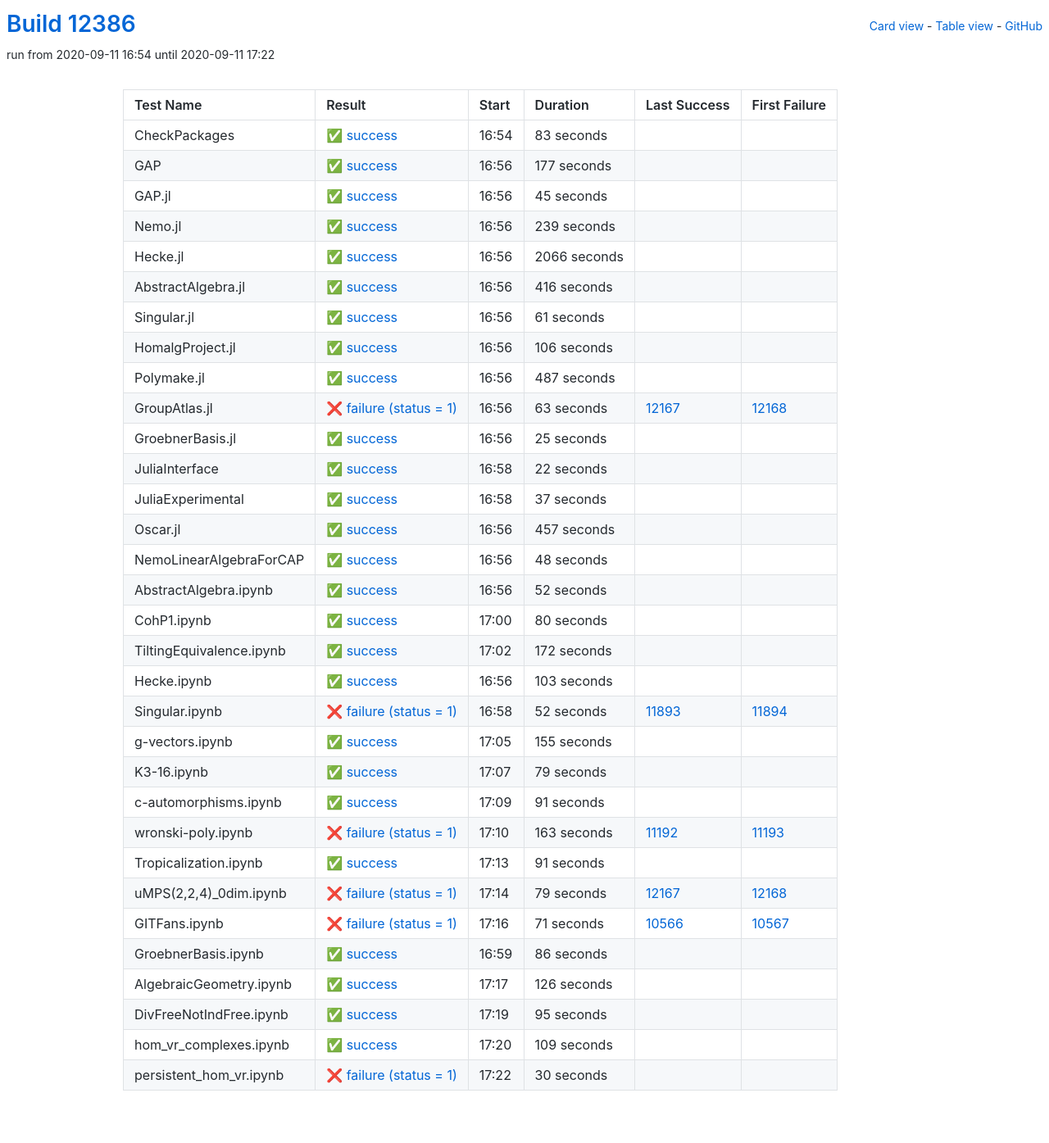
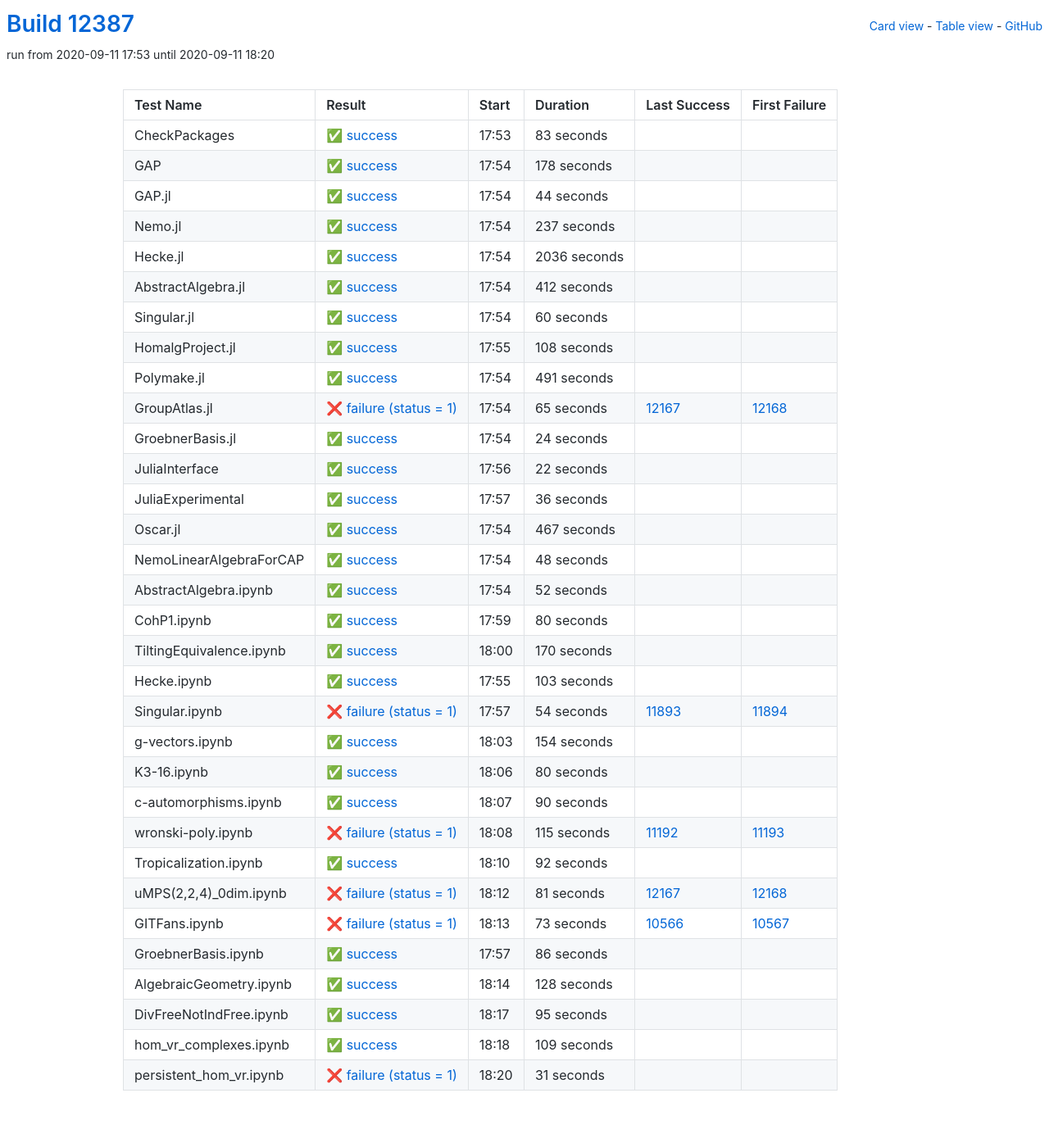
Before and after one commit to oscar-system/oscar-ci-status, a Jekyll site: the page built from table.html, in a window 1280 px wide. Shown: the whole page at 82% size. Built offline with Jekyll 4.4.1, drawn with Linux system fonts in a browser that asks for light colours.

Commit message:
Build #12387

```diff
--- a/_data/ci.yml
+++ b/_data/ci.yml
@@ -1,6 +1,6 @@
 ---
-build: 12386
-build_url: https://oscarci.mathematik.uni-kl.de/job/oscar/12386/
+build: 12387
+build_url: https://oscarci.mathematik.uni-kl.de/job/oscar/12387/
 job: oscar
 organization: oscar-system
 repo: oscar-ci-status
@@ -8,8 +8,8 @@
 tests:
 - name: CheckPackages
   id: checkpackages
-  log: https://oscarci.mathematik.uni-kl.de/job/oscar/12386/artifact/logs/build-12386/CheckPackages.log
-  start: 2020-09-11 16:54
+  log: https://oscarci.mathematik.uni-kl.de/job/oscar/12387/artifact/logs/build-12387/CheckPackages.log
+  start: 2020-09-11 17:53
   success: true
   exitcode: 0
   status: success
@@ -20,128 +20,128 @@
   first_failure_url:
 - name: GAP
   id: gap
-  log: https://oscarci.mathematik.uni-kl.de/job/oscar/12386/artifact/logs/build-12386/GAP.log
-  start: 2020-09-11 16:56
+  log: https://oscarci.mathematik.uni-kl.de/job/oscar/12387/artifact/logs/build-12387/GAP.log
+  start: 2020-09-11 17:54
   success: true
   exitcode: 0
   status: success
-  duration: 177
+  duration: 178
   last_success: false
   last_success_url:
   first_failure: false
   first_failure_url:
 - name: GAP.jl
   id: gap-jl
-  log: https://oscarci.mathematik.uni-kl.de/job/oscar/12386/artifact/logs/build-12386/GAP.jl.log
-  start: 2020-09-11 16:56
+  log: https://oscarci.mathematik.uni-kl.de/job/oscar/12387/artifact/logs/build-12387/GAP.jl.log
+  start: 2020-09-11 17:54
   success: true
   exitcode: 0
   status: success
-  duration: 45
+  duration: 44
   last_success: false
   last_success_url:
   first_failure: false
   first_failure_url:
 - name: Nemo.jl
   id: nemo-jl
-  log: https://oscarci.mathematik.uni-kl.de/job/oscar/12386/artifact/logs/build-12386/Nemo.jl.log
-  start: 2020-09-11 16:56
+  log: https://oscarci.mathematik.uni-kl.de/job/oscar/12387/artifact/logs/build-12387/Nemo.jl.log
+  start: 2020-09-11 17:54
   success: true
   exitcode: 0
   status: success
-  duration: 239
+  duration: 237
   last_success: false
   last_success_url:
   first_failure: false
   first_failure_url:
 - name: Hecke.jl
   id: hecke-jl
-  log: https://oscarci.mathematik.uni-kl.de/job/oscar/12386/artifact/logs/build-12386/Hecke.jl.log
-  start: 2020-09-11 16:56
+  log: https://oscarci.mathematik.uni-kl.de/job/oscar/12387/artifact/logs/build-12387/Hecke.jl.log
+  start: 2020-09-11 17:54
   success: true
   exitcode: 0
   status: success
-  duration: 2066
+  duration: 2036
   last_success: false
   last_success_url:
   first_failure: false
   first_failure_url:
 - name: AbstractAlgebra.jl
   id: abstractalgebra-jl
-  log: https://oscarci.mathematik.uni-kl.de/job/oscar/12386/artifact/logs/build-12386/AbstractAlgebra.jl.log
-  start: 2020-09-11 16:56
+  log: https://oscarci.mathematik.uni-kl.de/job/oscar/12387/artifact/logs/build-12387/AbstractAlgebra.jl.log
+  start: 2020-09-11 17:54
   success: true
   exitcode: 0
   status: success
-  duration: 416
+  duration: 412
   last_success: false
   last_success_url:
   first_failure: false
   first_failure_url:
 - name: Singular.jl
   id: singular-jl
-  log: https://oscarci.mathematik.uni-kl.de/job/oscar/12386/artifact/logs/build-12386/Singular.jl.log
-  start: 2020-09-11 16:56
+  log: https://oscarci.mathematik.uni-kl.de/job/oscar/12387/artifact/logs/build-12387/Singular.jl.log
+  start: 2020-09-11 17:54
   success: true
   exitcode: 0
   status: success
-  duration: 61
+  duration: 60
   last_success: false
   last_success_url:
   first_failure: false
   first_failure_url:
 - name: HomalgProject.jl
   id: homalgproject-jl
-  log: https://oscarci.mathematik.uni-kl.de/job/oscar/12386/artifact/logs/build-12386/HomalgProject.jl.log
-  start: 2020-09-11 16:56
+  log: https://oscarci.mathematik.uni-kl.de/job/oscar/12387/artifact/logs/build-12387/HomalgProject.jl.log
+  start: 2020-09-11 17:55
   success: true
   exitcode: 0
   status: success
-  duration: 106
+  duration: 108
   last_success: false
   last_success_url:
   first_failure: false
   first_failure_url:
 - name: Polymake.jl
   id: polymake-jl
-  log: https://oscarci.mathematik.uni-kl.de/job/oscar/12386/artifact/logs/build-12386/Polymake.jl.log
-  start: 2020-09-11 16:56
+  log: https://oscarci.mathematik.uni-kl.de/job/oscar/12387/artifact/logs/build-12387/Polymake.jl.log
+  start: 2020-09-11 17:54
   success: true
   exitcode: 0
   status: success
-  duration: 487
+  duration: 491
   last_success: false
   last_success_url:
   first_failure: false
   first_failure_url:
 - name: GroupAtlas.jl
   id: groupatlas-jl
-  log: https://oscarci.mathematik.uni-kl.de/job/oscar/12386/artifact/logs/build-12386/GroupAtlas.jl.log
-  start: 2020-09-11 16:56
+  log: https://oscarci.mathematik.uni-kl.de/job/oscar/12387/artifact/logs/build-12387/GroupAtlas.jl.log
+  start: 2020-09-11 17:54
   success: false
   exitcode: 1
   status: failure
-  duration: 63
+  duration: 65
   last_success: 12167
   last_success_url: https://oscarci.mathematik.uni-kl.de/job/oscar/12167/
   first_failure: 12168
   first_failure_url: https://oscarci.mathematik.uni-kl.de/job/oscar/12168/
 - name: GroebnerBasis.jl
   id: groebnerbasis-jl
-  log: https://oscarci.mathematik.uni-kl.de/job/oscar/12386/artifact/logs/build-12386/GroebnerBasis.jl.log
-  start: 2020-09-11 16:56
+  log: https://oscarci.mathematik.uni-kl.de/job/oscar/12387/artifact/logs/build-12387/GroebnerBasis.jl.log
+  start: 2020-09-11 17:54
   success: true
   exitcode: 0
   status: success
-  duration: 25
+  duration: 24
   last_success: false
   last_success_url:
   first_failure: false
   first_failure_url:
 - name: JuliaInterface
   id: juliainterface
-  log: https://oscarci.mathematik.uni-kl.de/job/oscar/12386/artifact/logs/build-12386/JuliaInterface.log
-  start: 2020-09-11 16:58
+  log: https://oscarci.mathematik.uni-kl.de/job/oscar/12387/artifact/logs/build-12387/JuliaInterface.log
+  start: 2020-09-11 17:56
   success: true
   exitcode: 0
   status: success
@@ -152,32 +152,32 @@
   first_failure_url:
 - name: JuliaExperimental
   id: juliaexperimental
-  log: https://oscarci.mathematik.uni-kl.de/job/oscar/12386/artifact/logs/build-12386/JuliaExperimental.log
-  start: 2020-09-11 16:58
+  log: https://oscarci.mathematik.uni-kl.de/job/oscar/12387/artifact/logs/build-12387/JuliaExperimental.log
+  start: 2020-09-11 17:57
   success: true
   exitcode: 0
   status: success
-  duration: 37
+  duration: 36
   last_success: false
   last_success_url:
   first_failure: false
   first_failure_url:
 - name: Oscar.jl
   id: oscar-jl
-  log: https://oscarci.mathematik.uni-kl.de/job/oscar/12386/artifact/logs/build-12386/Oscar.jl.log
-  start: 2020-09-11 16:56
+  log: https://oscarci.mathematik.uni-kl.de/job/oscar/12387/artifact/logs/build-12387/Oscar.jl.log
+  start: 2020-09-11 17:54
   success: true
   exitcode: 0
   status: success
-  duration: 457
+  duration: 467
   last_success: false
   last_success_url:
   first_failure: false
   first_failure_url:
 - name: NemoLinearAlgebraForCAP
   id: nemolinearalgebraforcap
-  log: https://oscarci.mathematik.uni-kl.de/job/oscar/12386/artifact/logs/build-12386/NemoLinearAlgebraForCAP.log
-  start: 2020-09-11 16:56
+  log: https://oscarci.mathematik.uni-kl.de/job/oscar/12387/artifact/logs/build-12387/NemoLinearAlgebraForCAP.log
+  start: 2020-09-11 17:54
   success: true
   exitcode: 0
   status: success
@@ -188,8 +188,8 @@
   first_failure_url:
 - name: AbstractAlgebra.ipynb
   id: abstractalgebra-ipynb
-  log: https://oscarci.mathematik.uni-kl.de/job/oscar/12386/artifact/logs/build-12386/AbstractAlgebra.ipynb.log
-  start: 2020-09-11 16:56
+  log: https://oscarci.mathematik.uni-kl.de/job/oscar/12387/artifact/logs/build-12387/AbstractAlgebra.ipynb.log
+  start: 2020-09-11 17:54
   success: true
   exitcode: 0
   status: success
@@ -200,8 +200,8 @@
   first_failure_url:
 - name: CohP1.ipynb
   id: cohp1-ipynb
-  log: https://oscarci.mathematik.uni-kl.de/job/oscar/12386/artifact/logs/build-12386/CohP1.ipynb.log
-  start: 2020-09-11 17:00
+  log: https://oscarci.mathematik.uni-kl.de/job/oscar/12387/artifact/logs/build-12387/CohP1.ipynb.log
+  start: 2020-09-11 17:59
   success: true
   exitcode: 0
   status: success
@@ -212,20 +212,20 @@
   first_failure_url:
 - name: TiltingEquivalence.ipynb
   id: tiltingequivalence-ipynb
-  log: https://oscarci.mathematik.uni-kl.de/job/oscar/12386/artifact/logs/build-12386/TiltingEquivalence.ipynb.log
-  start: 2020-09-11 17:02
+  log: https://oscarci.mathematik.uni-kl.de/job/oscar/12387/artifact/logs/build-12387/TiltingEquivalence.ipynb.log
+  start: 2020-09-11 18:00
   success: true
   exitcode: 0
   status: success
-  duration: 172
+  duration: 170
   last_success: false
   last_success_url:
   first_failure: false
   first_failure_url:
 - name: Hecke.ipynb
   id: hecke-ipynb
-  log: https://oscarci.mathematik.uni-kl.de/job/oscar/12386/artifact/logs/build-12386/Hecke.ipynb.log
-  start: 2020-09-11 16:56
+  log: https://oscarci.mathematik.uni-kl.de/job/oscar/12387/artifact/logs/build-12387/Hecke.ipynb.log
+  start: 2020-09-11 17:55
   success: true
   exitcode: 0
   status: success
@@ -236,104 +236,104 @@
   first_failure_url:
 - name: Singular.ipynb
   id: singular-ipynb
-  log: https://oscarci.mathematik.uni-kl.de/job/oscar/12386/artifact/logs/build-12386/Singular.ipynb.log
-  start: 2020-09-11 16:58
+  log: https://oscarci.mathematik.uni-kl.de/job/oscar/12387/artifact/logs/build-12387/Singular.ipynb.log
+  start: 2020-09-11 17:57
   success: false
   exitcode: 1
   status: failure
-  duration: 52
+  duration: 54
   last_success: 11893
   last_success_url: https://oscarci.mathematik.uni-kl.de/job/oscar/11893/
   first_failure: 11894
   first_failure_url: https://oscarci.mathematik.uni-kl.de/job/oscar/11894/
 - name: g-vectors.ipynb
   id: g-vectors-ipynb
-  log: https://oscarci.mathematik.uni-kl.de/job/oscar/12386/artifact/logs/build-12386/g-vectors.ipynb.log
-  start: 2020-09-11 17:05
+  log: https://oscarci.mathematik.uni-kl.de/job/oscar/12387/artifact/logs/build-12387/g-vectors.ipynb.log
+  start: 2020-09-11 18:03
   success: true
   exitcode: 0
   status: success
-  duration: 155
+  duration: 154
   last_success: false
   last_success_url:
   first_failure: false
   first_failure_url:
 - name: K3-16.ipynb
   id: k3-16-ipynb
-  log: https://oscarci.mathematik.uni-kl.de/job/oscar/12386/artifact/logs/build-12386/K3-16.ipynb.log
-  start: 2020-09-11 17:07
+  log: https://oscarci.mathematik.uni-kl.de/job/oscar/12387/artifact/logs/build-12387/K3-16.ipynb.log
+  start: 2020-09-11 18:06
   success: true
   exitcode: 0
   status: success
-  duration: 79
+  duration: 80
   last_success: false
   last_success_url:
   first_failure: false
   first_failure_url:
 - name: c-automorphisms.ipynb
   id: c-automorphisms-ipynb
-  log: https://oscarci.mathematik.uni-kl.de/job/oscar/12386/artifact/logs/build-12386/c-automorphisms.ipynb.log
-  start: 2020-09-11 17:09
+  log: https://oscarci.mathematik.uni-kl.de/job/oscar/12387/artifact/logs/build-12387/c-automorphisms.ipynb.log
+  start: 2020-09-11 18:07
   success: true
   exitcode: 0
   status: success
-  duration: 91
+  duration: 90
   last_success: false
   last_success_url:
   first_failure: false
   first_failure_url:
 - name: wronski-poly.ipynb
   id: wronski-poly-ipynb
-  log: https://oscarci.mathematik.uni-kl.de/job/oscar/12386/artifact/logs/build-12386/wronski-poly.ipynb.log
-  start: 2020-09-11 17:10
+  log: https://oscarci.mathematik.uni-kl.de/job/oscar/12387/artifact/logs/build-12387/wronski-poly.ipynb.log
+  start: 2020-09-11 18:08
   success: false
   exitcode: 1
   status: failure
-  duration: 163
+  duration: 115
   last_success: 11192
   last_success_url: https://oscarci.mathematik.uni-kl.de/job/oscar/11192/
   first_failure: 11193
   first_failure_url: https://oscarci.mathematik.uni-kl.de/job/oscar/11193/
 - name: Tropicalization.ipynb
   id: tropicalization-ipynb
-  log: https://oscarci.mathematik.uni-kl.de/job/oscar/12386/artifact/logs/build-12386/Tropicalization.ipynb.log
-  start: 2020-09-11 17:13
+  log: https://oscarci.mathematik.uni-kl.de/job/oscar/12387/artifact/logs/build-12387/Tropicalization.ipynb.log
+  start: 2020-09-11 18:10
   success: true
   exitcode: 0
   status: success
-  duration: 91
+  duration: 92
   last_success: false
   last_success_url:
   first_failure: false
   first_failure_url:
 - name: uMPS(2,2,4)_0dim.ipynb
   id: umps-2-2-4-0dim-ipynb
-  log: https://oscarci.mathematik.uni-kl.de/job/oscar/12386/artifact/logs/build-12386/uMPS-2-2-4-_0dim.ipynb.log
-  start: 2020-09-11 17:14
+  log: https://oscarci.mathematik.uni-kl.de/job/oscar/12387/artifact/logs/build-12387/uMPS-2-2-4-_0dim.ipynb.log
+  start: 2020-09-11 18:12
   success: false
   exitcode: 1
   status: failure
-  duration: 79
+  duration: 81
   last_success: 12167
   last_success_url: https://oscarci.mathematik.uni-kl.de/job/oscar/12167/
   first_failure: 12168
   first_failure_url: https://oscarci.mathematik.uni-kl.de/job/oscar/12168/
 - name: GITFans.ipynb
   id: gitfans-ipynb
-  log: https://oscarci.mathematik.uni-kl.de/job/oscar/12386/artifact/logs/build-12386/GITFans.ipynb.log
-  start: 2020-09-11 17:16
+  log: https://oscarci.mathematik.uni-kl.de/job/oscar/12387/artifact/logs/build-12387/GITFans.ipynb.log
+  start: 2020-09-11 18:13
   success: false
   exitcode: 1
   status: failure
-  duration: 71
+  duration: 73
   last_success: 10566
   last_success_url: https://oscarci.mathematik.uni-kl.de/job/oscar/10566/
   first_failure: 10567
   first_failure_url: https://oscarci.mathematik.uni-kl.de/job/oscar/10567/
 - name: GroebnerBasis.ipynb
   id: groebnerbasis-ipynb
-  log: https://oscarci.mathematik.uni-kl.de/job/oscar/12386/artifact/logs/build-12386/GroebnerBasis.ipynb.log
-  start: 2020-09-11 16:59
+  log: https://oscarci.mathematik.uni-kl.de/job/oscar/12387/artifact/logs/build-12387/GroebnerBasis.ipynb.log
+  start: 2020-09-11 17:57
   success: true
   exitcode: 0
   status: success
@@ -344,20 +344,20 @@
   first_failure_url:
 - name: AlgebraicGeometry.ipynb
   id: algebraicgeometry-ipynb
-  log: https://oscarci.mathematik.uni-kl.de/job/oscar/12386/artifact/logs/build-12386/AlgebraicGeometry.ipynb.log
-  start: 2020-09-11 17:17
+  log: https://oscarci.mathematik.uni-kl.de/job/oscar/12387/artifact/logs/build-12387/AlgebraicGeometry.ipynb.log
+  start: 2020-09-11 18:14
   success: true
   exitcode: 0
   status: success
-  duration: 126
+  duration: 128
   last_success: false
   last_success_url:
   first_failure: false
   first_failure_url:
 - name: DivFreeNotIndFree.ipynb
   id: divfreenotindfree-ipynb
-  log: https://oscarci.mathematik.uni-kl.de/job/oscar/12386/artifact/logs/build-12386/DivFreeNotIndFree.ipynb.log
-  start: 2020-09-11 17:19
+  log: https://oscarci.mathematik.uni-kl.de/job/oscar/12387/artifact/logs/build-12387/DivFreeNotIndFree.ipynb.log
+  start: 2020-09-11 18:17
   success: true
   exitcode: 0
   status: success
@@ -368,8 +368,8 @@
   first_failure_url:
 - name: hom_vr_complexes.ipynb
   id: hom-vr-complexes-ipynb
-  log: https://oscarci.mathematik.uni-kl.de/job/oscar/12386/artifact/logs/build-12386/hom_vr_complexes.ipynb.log
-  start: 2020-09-11 17:20
+  log: https://oscarci.mathematik.uni-kl.de/job/oscar/12387/artifact/logs/build-12387/hom_vr_complexes.ipynb.log
+  start: 2020-09-11 18:18
   success: true
   exitcode: 0
   status: success
@@ -380,12 +380,12 @@
   first_failure_url:
 - name: persistent_hom_vr.ipynb
   id: persistent-hom-vr-ipynb
-  log: https://oscarci.mathematik.uni-kl.de/job/oscar/12386/artifact/logs/build-12386/persistent_hom_vr.ipynb.log
-  start: 2020-09-11 17:22
+  log: https://oscarci.mathematik.uni-kl.de/job/oscar/12387/artifact/logs/build-12387/persistent_hom_vr.ipynb.log
+  start: 2020-09-11 18:20
   success: false
   exitcode: 1
   status: failure
-  duration: 30
+  duration: 31
   last_success: false
   last_success_url:
   first_failure: false
```
Also changed, not shown: README.md.
